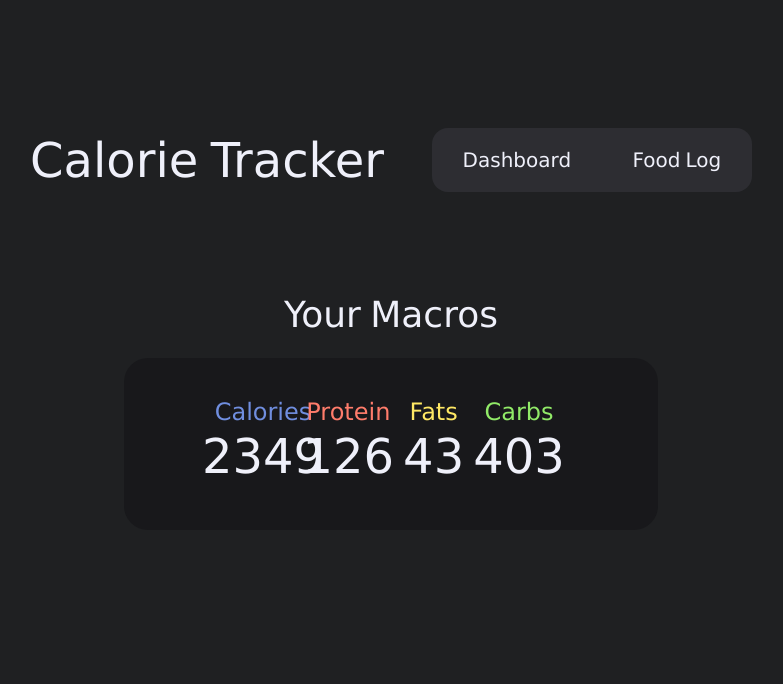
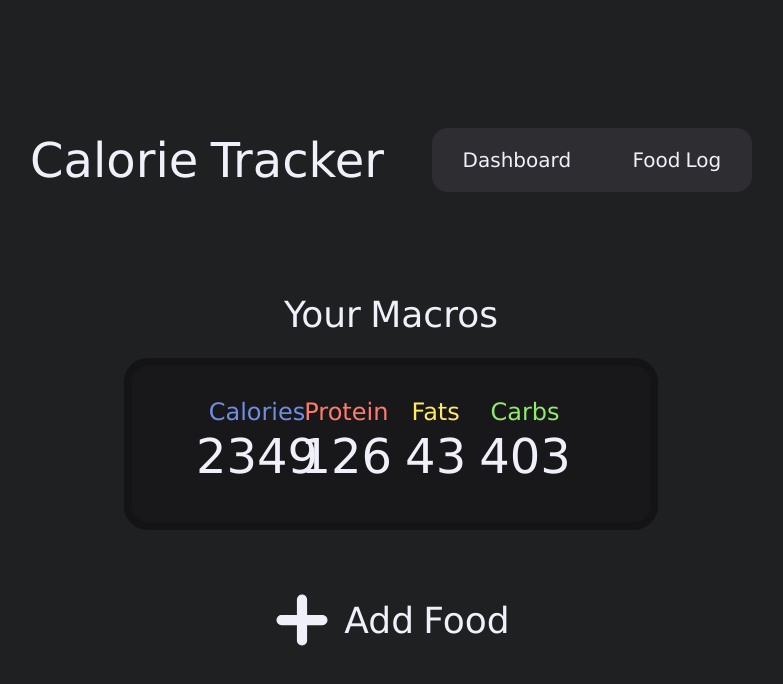
Before and after one commit to Tobidevs/macrotracker, a React (Vite) app: page / in a window 1280 px wide. Shown: the top 684 px of the page, without its empty margins (249-1032 px from the left). Built offline with nearby package versions, Linux system fonts and the light colour scheme.

Commit message:
AddFood button + food logger page init

```diff
--- a/src/App.tsx
+++ b/src/App.tsx
@@ -1,12 +1,14 @@
 import { Routes, Route } from "react-router-dom";
 import Dashboard from "./pages/dashboard.tsx";
 import Foodlog from "./pages/foodlog.tsx";
+import Foodlogger from "./pages/foodlogger.tsx"
 function App() {
   return (
     <>
       <Routes>
         <Route path="/" element={<Dashboard />} />
         <Route path="/foodlog" element={<Foodlog />} />
+        <Route path="/foodlogger" element={<Foodlogger />} />
       </Routes>
     </>
   );
--- /dev/null
+++ b/src/components/AddFood.tsx
@@ -0,0 +1,18 @@
+import { useNavigate } from "react-router-dom";
+import PlusSign from "../assets/Plus SVG Icon.svg";
+function AddFood() {
+  const navigate = useNavigate();
+  const handleOnClick = () => {
+    navigate("/foodlogger")
+  }
+  return (
+    <>
+      <div className=" flex items-center justify-center h-32">
+        <img src={PlusSign} alt="" className="w-15 cursor-pointer" onClick={handleOnClick}/>
+        <h1 className="text-4xl ml-3 cursor-pointer" onClick={handleOnClick}>Add Food</h1>
+      </div>
+    </>
+  );
+}
+
+export default AddFood;
--- a/src/components/Stats.tsx
+++ b/src/components/Stats.tsx
@@ -3,7 +3,7 @@ function Stats() {
     <>
       <div className="mt-11 h-72  flex flex-col items-center justify-center ">
         <h1 className="text-4xl ">Your Macros</h1>
-        <div className="mt-6 pr-24 pl-24 pb-3 h-3/5 w-5/12 bg-[#18181B] rounded-3xl flex justify-center items-center ">
+        <div className="mt-6 pr-20 pl-20 pb-3 h-3/5 w-5/12 bg-[#18181B] rounded-3xl border-8 border-[#141416] flex justify-center items-center ">
           <div className=" h-5/6 w-1/4 flex justify-center items-center flex-col">
             <h1 className="text-2xl mb-1 text-[#708EDF]">Calories</h1>
             <h1 className="text-5xl">2349</h1>
@@ -22,8 +22,7 @@ function Stats() {
           </div>
         </div>
       </div>
-
     </>
-  )
+  );
 }
-export default Stats
+export default Stats;
--- a/src/pages/dashboard.tsx
+++ b/src/pages/dashboard.tsx
@@ -1,3 +1,4 @@
+import AddFood from "../components/AddFood";
 import NavBar from "../components/NavBar";
 import Stats from "../components/Stats";
 function Dashboard() {
@@ -5,6 +6,7 @@ function Dashboard() {
     <>
       <NavBar />
       <Stats/>
+      <AddFood/>
     </>
   );
 }
--- /dev/null
+++ b/src/pages/foodlogger.tsx
@@ -0,0 +1,12 @@
+import NavBar from "../components/NavBar"
+
+function Foodlogger() {
+  return (
+    <>
+      <NavBar />
+
+    </>
+  )
+}
+
+export default Foodlogger
```
Also changed, not shown: src/assets/Plus SVG Icon.svg (added).
